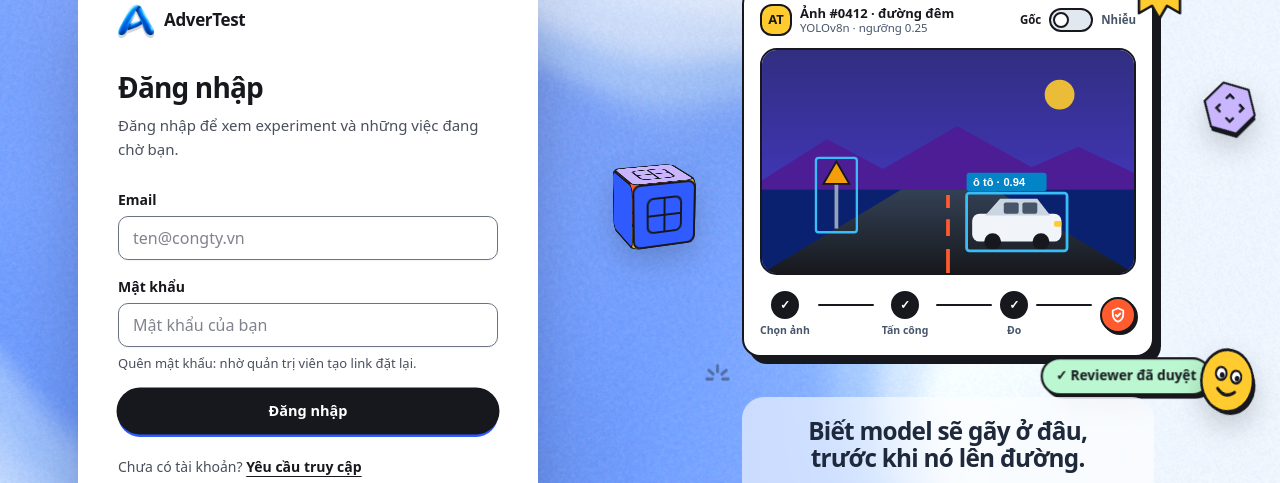
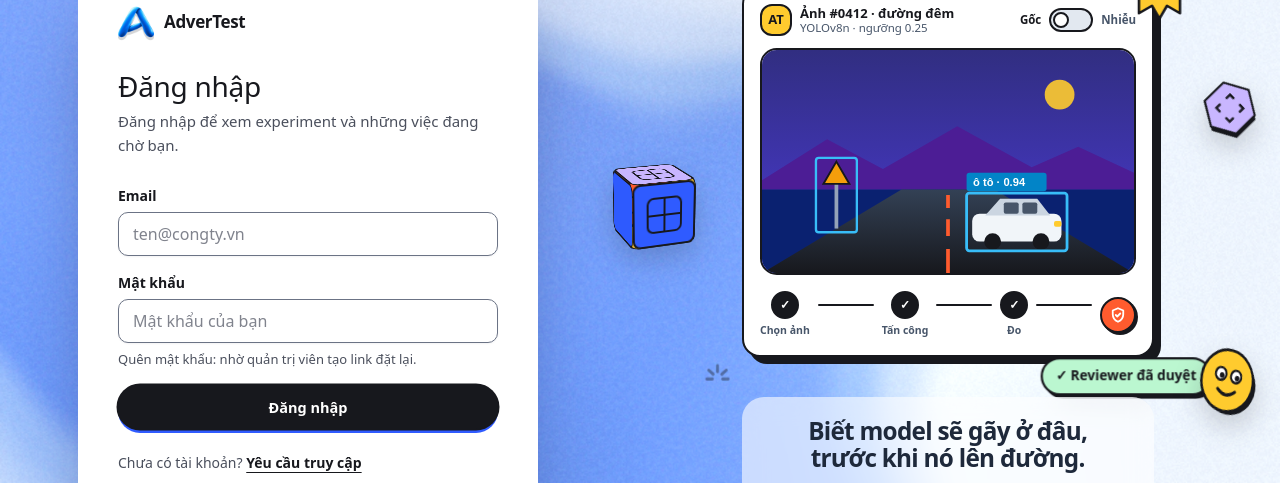
Before and after one commit to LonelyStar05/advertest3, a React (Vite) app in the folder frontend/: page /login in a window 1280 px wide. Shown: the part 131-614 px from the top of the page. Built offline with nearby package versions, Linux system fonts and the light colour scheme.

Commit message:
frontend: thang chữ theo Slush — tiêu đề Medium 500 -0.01em, nút Bold 700
Co-Authored-By: Claude Opus 5.5 <noreply@anthropic.com>
Claude-Session: https://claude.ai/code/session_01TjiCBn6mT2Nd6i33yi71yf

```diff
--- a/frontend/src/components/ui/button.tsx
+++ b/frontend/src/components/ui/button.tsx
@@ -6,7 +6,7 @@ import { Slot } from 'radix-ui'
 // Vùng chạm tối thiểu 44×44px (tech-stack.md mục 5.1).
 // Vùng chạm tối thiểu 44×44px (tech-stack.md mục 5.1). Mỗi màn hình chỉ một nút `default`.
 const buttonVariants = cva(
-  'inline-flex min-h-11 shrink-0 cursor-pointer items-center justify-center gap-2 rounded-full px-5 text-[14px] font-semibold whitespace-nowrap transition-[color,background-color,border-color,box-shadow,transform] duration-200 ease-[cubic-bezier(0.34,1.56,0.64,1)] outline-none focus-visible:ring-[3px] focus-visible:ring-ring/50 disabled:pointer-events-none disabled:opacity-45 [&_svg]:pointer-events-none [&_svg]:size-4 [&_svg]:shrink-0',
+  'inline-flex min-h-11 shrink-0 cursor-pointer items-center justify-center gap-2 rounded-full px-5 font-heading text-[14px] font-bold whitespace-nowrap transition-[color,background-color,border-color,box-shadow,transform] duration-200 ease-[cubic-bezier(0.34,1.56,0.64,1)] outline-none focus-visible:ring-[3px] focus-visible:ring-ring/50 disabled:pointer-events-none disabled:opacity-45 [&_svg]:pointer-events-none [&_svg]:size-4 [&_svg]:shrink-0',
   {
     variants: {
       variant: {
--- a/frontend/src/index.css
+++ b/frontend/src/index.css
@@ -2,6 +2,7 @@
 @import 'tw-animate-css';
 @import 'shadcn/tailwind.css';
 @import '@fontsource-variable/inter';
+@import '@fontsource/be-vietnam-pro/500.css';
 @import '@fontsource/be-vietnam-pro/600.css';
 @import '@fontsource/be-vietnam-pro/700.css';
 @import '@fontsource/be-vietnam-pro/800.css';
@@ -220,11 +221,7 @@
   h2,
   h3 {
     font-family: 'Be Vietnam Pro', 'Inter Variable', ui-sans-serif, system-ui, sans-serif;
-    letter-spacing: -0.03em;
     text-wrap: balance;
-  }
-  h1 {
-    font-weight: 800;
   }
   p {
     text-wrap: pretty;
@@ -425,6 +422,7 @@
   }
 
   .kicker {
+    font-family: var(--font-heading);
     font-size: 11px;
     font-weight: 800;
     letter-spacing: 0.14em;
@@ -434,6 +432,7 @@
 
   /* Eyebrow dạng viên thuốc có chấm phát sáng (homepage-v2 Eyebrow). */
   .eyebrow {
+    font-family: var(--font-heading);
     display: inline-flex;
     align-items: center;
     gap: 10px;
@@ -890,3 +889,19 @@
     transition-duration: 0.01ms !important;
   }
 }
+
+/*
+ * Thang chữ theo Slush: tiêu đề Medium 500, khoảng cách chữ -0.01em; h1 sát dòng.
+ * Đặt ngoài @layer để thắng các tiện ích font-semibold/tracking-* rải trong component.
+ * Aeonik Pro (bản quyền) được thay bằng Be Vietnam Pro vì cần đủ dấu tiếng Việt.
+ */
+h1,
+h2,
+h3 {
+  font-family: var(--font-heading);
+  font-weight: 500;
+  letter-spacing: -0.01em;
+}
+h1 {
+  line-height: 1.05;
+}
--- a/frontend/src/layout/AppShell.tsx
+++ b/frontend/src/layout/AppShell.tsx
@@ -248,7 +248,7 @@ function Brand() {
     <div className="flex min-h-16 items-center gap-2.5 px-2 max-xl:justify-center">
       <BrandMark className="size-9" />
       <span className="hidden min-w-0 leading-tight xl:block">
-        <span className="block truncate text-[15px] font-semibold tracking-[-0.02em]">
+        <span className="block truncate font-heading text-[16px] font-medium tracking-[-0.01em]">
           AdverTest
         </span>
         <span className="block truncate text-[12.5px] text-muted-foreground">
@@ -396,7 +396,7 @@ export function SideNav({
             to={create.path}
             aria-label={create.label}
             title={create.label}
-            className="wiggle-hover inline-flex min-h-11 items-center justify-center gap-2 rounded-full bg-primary px-4 text-[14px] font-semibold text-primary-foreground shadow-[0_0_0_1.5px_var(--ink-line),0_4px_0_var(--cobalt)] transition-[transform,box-shadow] duration-200 ease-[cubic-bezier(0.34,1.56,0.64,1)] hover:-translate-y-0.5 hover:shadow-[0_0_0_1.5px_var(--ink-line),0_6px_0_var(--cobalt)] focus-visible:ring-[3px] focus-visible:ring-ring/50 focus-visible:outline-none active:translate-y-[3px] active:shadow-[0_0_0_1.5px_var(--ink-line),0_1px_0_var(--cobalt)]"
+            className="wiggle-hover inline-flex min-h-11 items-center justify-center gap-2 rounded-full bg-primary px-4 font-heading text-[14px] font-bold text-primary-foreground shadow-[0_0_0_1.5px_var(--ink-line),0_4px_0_var(--cobalt)] transition-[transform,box-shadow] duration-200 ease-[cubic-bezier(0.34,1.56,0.64,1)] hover:-translate-y-0.5 hover:shadow-[0_0_0_1.5px_var(--ink-line),0_6px_0_var(--cobalt)] focus-visible:ring-[3px] focus-visible:ring-ring/50 focus-visible:outline-none active:translate-y-[3px] active:shadow-[0_0_0_1.5px_var(--ink-line),0_1px_0_var(--cobalt)]"
           >
             <Plus className="size-4 shrink-0" aria-hidden />
             <span className="hidden xl:inline">{create.label}</span>
```
